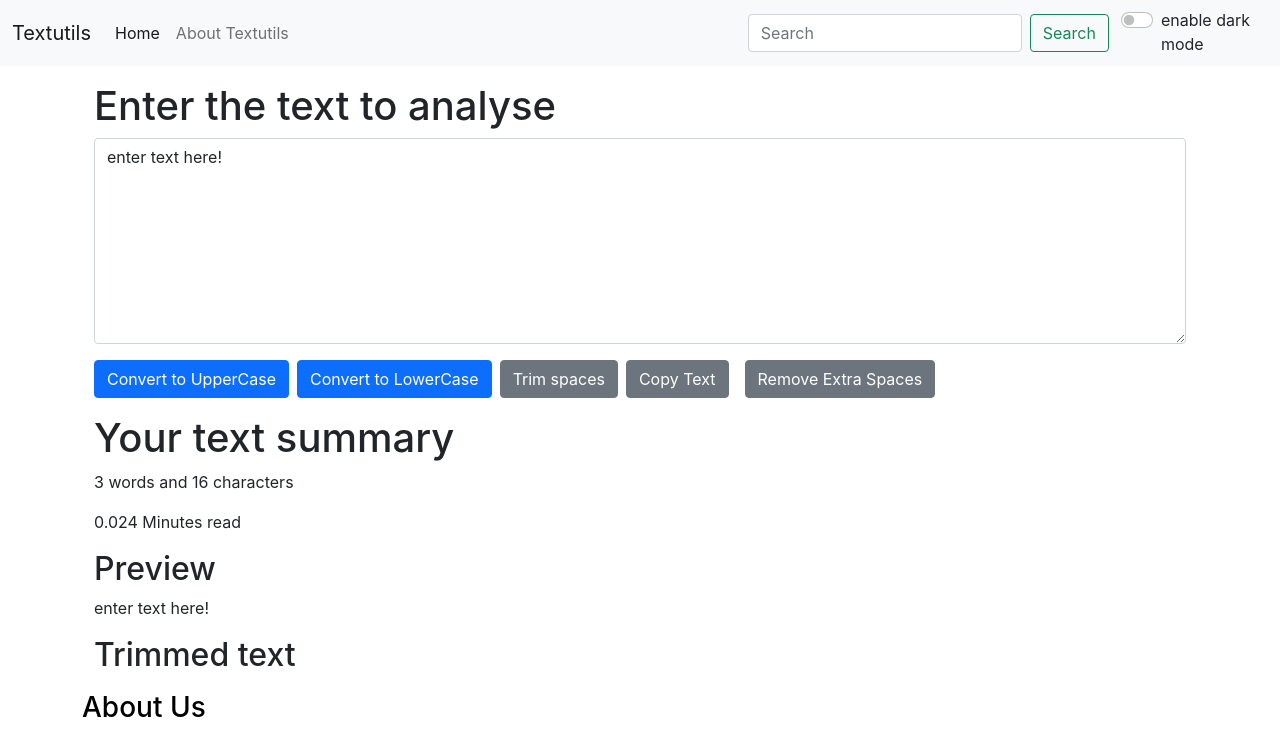
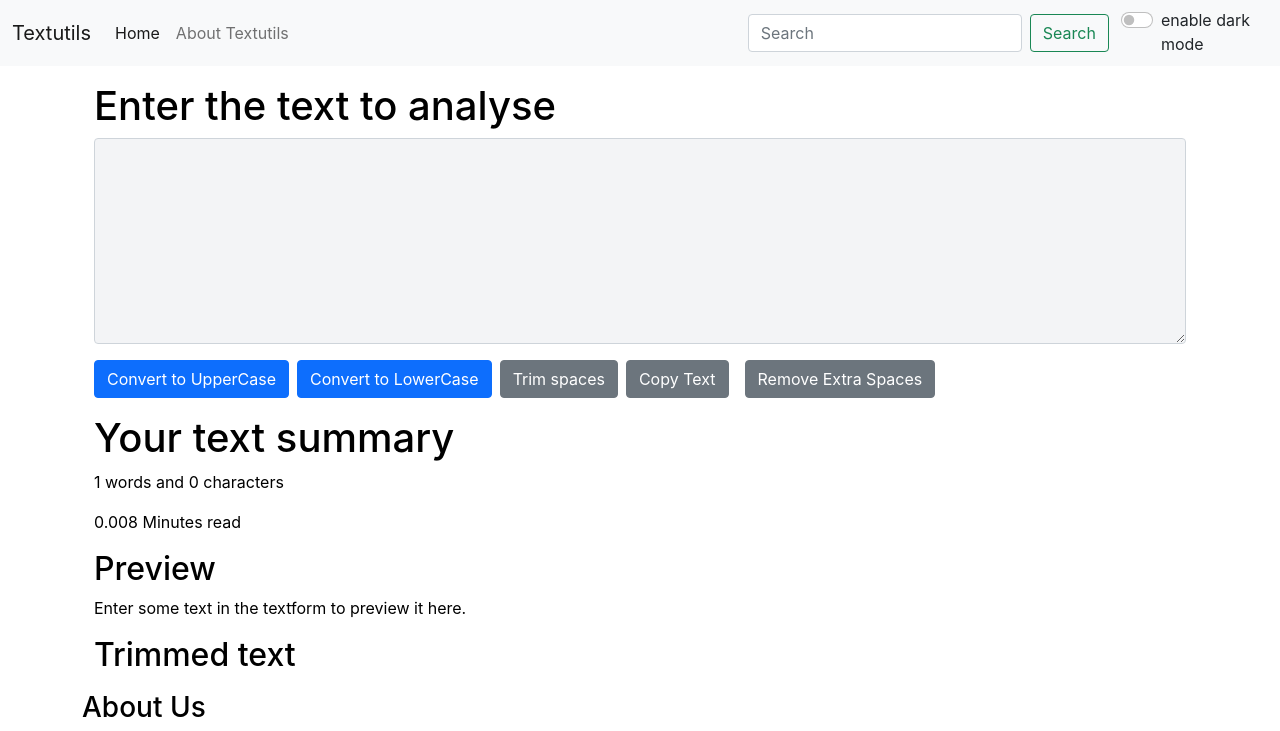
Before and after one commit to kapil551/ReactJs-Code-with-harry, a React (Create React App) app in the folder my-app/: page / in a window 1280 px wide. Shown: the top 731 px of the page. Built offline with nearby package versions, Linux system fonts and the light colour scheme.

Commit message:
added functionality - maintaing the light and dark mode of the TextForm component from App.js
learning how to manage the state of our complete react application from App.js

```diff
--- a/my-app/src/App.js
+++ b/my-app/src/App.js
@@ -77,7 +77,8 @@ function App() {
           {/* We will use the TextForm component by writing <TextForm/> inside return(). */}
 
           {/* passing the values in the created props ==> I created one prop in my TextForm component (heading)*/}
-          <TextForm heading="Enter the text to analyse" />
+          {/* Now I will also pass this state variable named "Mode" to our TextForm component using props, I added a new props name mode with value as state variable */}
+          <TextForm heading="Enter the text to analyse" mode={Mode} />
 
         </div>
 
--- a/my-app/src/components/Textform.js
+++ b/my-app/src/components/Textform.js
@@ -113,8 +113,8 @@ export default function Textform(props) {
     //Step-2: To use state, firstly enter the following code inside your function-based component.
 
     // Declare a new state variable, which we'll call "text",
-    // And initially the value of text is "Enter Text Here!"
-    const [text, setText] = useState("enter text here!");
+    // And initially the value of text is ""
+    const [text, setText] = useState("");
 
     // Declare a new state variable, which we'll call "trimmedText",
     // And initially the value of text is ""
@@ -129,7 +129,7 @@ export default function Textform(props) {
 
     return (
         <>
-        <div className="container">
+        <div className="container" style={{color: props.mode === "light" ? "black" : "white"}}>
             {/* Heading */}
             <h1> {props.heading} </h1>
 
@@ -139,7 +139,7 @@ export default function Textform(props) {
                 {/* Textbox for our app */}
                 {/* assign a function to the "Onchange" event of the textarea , so that we can show the change in the
                     text of the textarea i.e. adding more text or deleting some text etc.*/}
-                <textarea className="form-control" value={text} onChange={showChangedText} id="myBox" rows="8"></textarea>
+                <textarea className="form-control" value={text} onChange={showChangedText} id="myBox" rows="8" style={{backgroundColor: props.mode === "light" ? "#F3F4F6" : "white"}} ></textarea>
             </div>
 
             {/* Adding Button */}
@@ -171,7 +171,7 @@ export default function Textform(props) {
         </div>
 
         {/* Counting Words and Character */}
-        <div className="container my-3">
+        <div className="container my-3" style={{color: props.mode === "light" ? "black" : "white"}}>
 
             <h1> Your text summary</h1>
             <p> {countWords} words and {countCharacters} characters </p>
@@ -179,7 +179,7 @@ export default function Textform(props) {
 
             {/* Preview Section of Text */}
             <h2>Preview</h2>
-            <p>{text}</p>
+            <p>{text.length > 0 ? text : "Enter some text in the textform to preview it here."}</p>
 
             {/* Trimmed Text */}
             <h2>Trimmed text</h2>
```
